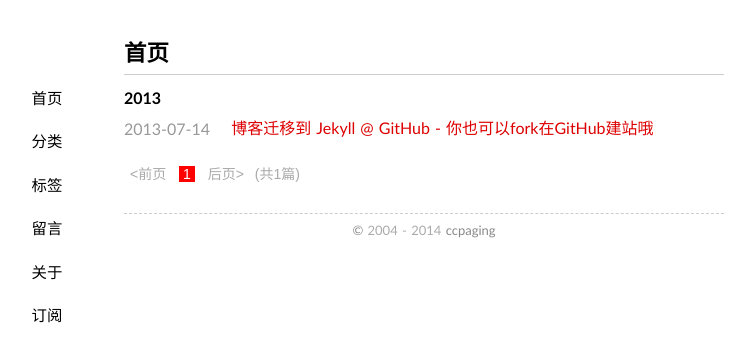
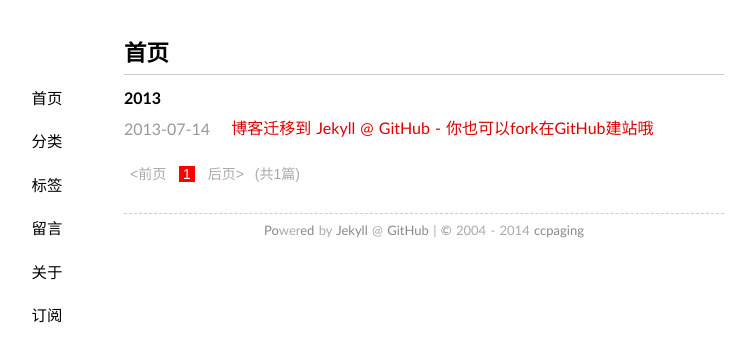
Before and after one commit to ccpaging/ccpaging.github.io, a Jekyll site: the page built from index.html, in a window 1280 px wide. Shown: the top 362 px of the page, without its empty margins (216-971 px from the left). Built offline with Jekyll 4.4.1, drawn with Linux system fonts in a browser that asks for light colours; some web fonts are replaced; the list of posts is cut into pages by our own code.

Commit message:
Update default.html

```diff
--- a/_layouts/default.html
+++ b/_layouts/default.html
@@ -49,7 +49,8 @@
 
     <footer>
         <p><small>
-             <a rel="license" href="http://creativecommons.org/licenses/by-sa/3.0/cn/" target="_blank" title="许可协议">©</a> 2004 - {{site.time | date:"%Y"}} <a href="/about/">{{ site.author }}</a>
+             <a href="http://github.com/{{ site.github }}/ccpaging.github.io/new/master/_posts" target="_blank" title="撰写文章">Po</a>wer<a href="http://github.com/{{ site.github }}/ccpaging.github.io/edit/master/{{ page.path }}" target="_blank" title="编辑页面">ed</a> by <a href="http://jekyllrb.com" target="_blank">Jekyll</a> @ <a href="http://github.com/{{ site.github }}/ccpaging.github.io" target="_blank" title="项目主页">GitHub</a>
+             | <a rel="license" href="http://creativecommons.org/licenses/by-sa/3.0/cn/" target="_blank" title="许可协议">©</a> 2004 - {{site.time | date:"%Y"}} <a href="/about/">{{ site.author }}</a>
 {% if site.beian %}
              | <a href="http://www.miibeian.gov.cn" target="_blank">{{ site.beian }}</a>
 {% endif %}
```
